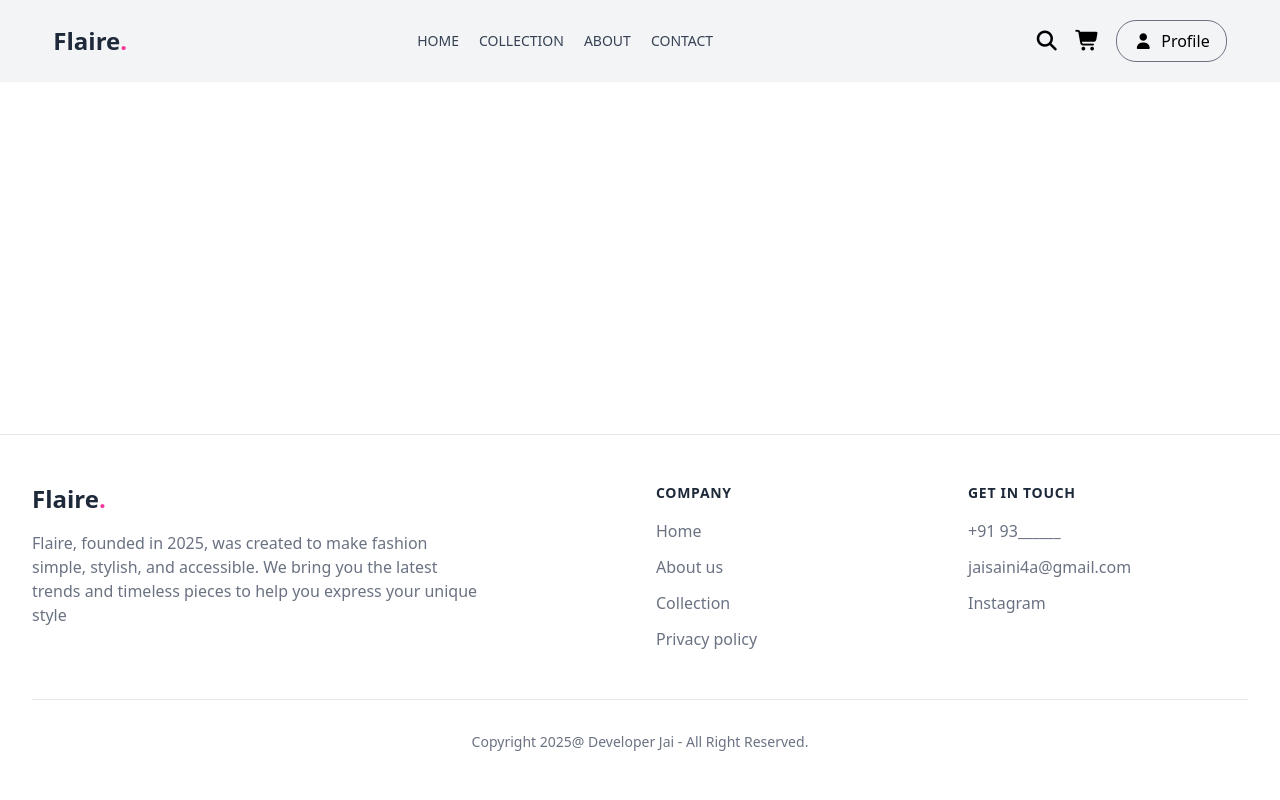
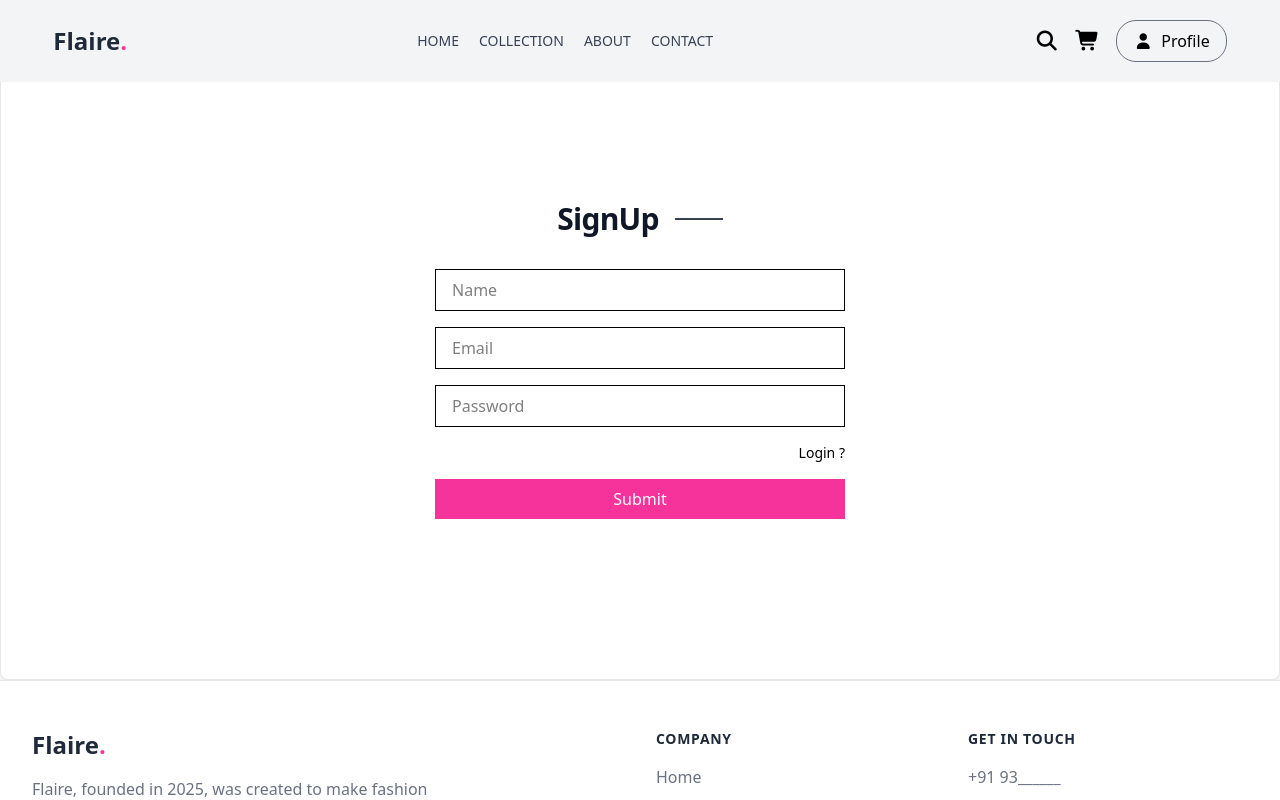
Before and after one commit to Jai-Sainii/Flairs_E-Commerce_Website, a React (Vite) app in the folder frontend/: page /profile in a window 1280 px wide. Shown: the top 800 px of the page. Built offline with nearby package versions, Linux system fonts and the light colour scheme.

Commit message:
Login and Signup added to Profile Section

```diff
--- a/frontend/src/App.jsx
+++ b/frontend/src/App.jsx
@@ -13,6 +13,7 @@ import Footer from "./components/Footer";
 import ProductView from "./pages/ProductView";
 import { ToastContainer } from "react-toastify";
 import "react-toastify/dist/ReactToastify.css";
+import Profile from "./pages/Profile";
 
 function App() {
   return (
@@ -22,6 +23,7 @@ function App() {
         <main className="flex-grow">
           <Routes>
             <Route path="/" element={<Home />} />
+            <Route path="/profile" element={<Profile />} />
             <Route path="/cart" element={<Cart />} />
             <Route path="/Product/:id" element={<ProductView />} />
             <Route path="/collection" element={<Collection />} />
@@ -41,7 +43,7 @@ function App() {
           closeOnClick
           pauseOnHover
           draggable
-          theme="colored" // light | dark | colored
+          theme="colored"
         />
       </div>
     </>
--- a/frontend/src/components/Footer.jsx
+++ b/frontend/src/components/Footer.jsx
@@ -17,7 +17,7 @@ const contactInfo = [
 
 const Footer = () => {
   return (
-    <footer className="mt-30 w-full bg-white border-t border-gray-200">
+    <footer className="w-full bg-white border-t border-gray-200">
       <div className="container mx-auto px-6 lg:px-8 py-12">
 
         {/* --- Footer content grid --- */}
--- a/frontend/src/components/Navbar.jsx
+++ b/frontend/src/components/Navbar.jsx
@@ -26,6 +26,10 @@ const Navbar = () => {
   const handleCart = () => {
     navigate("/cart");
   };
+
+  const handleProfile = () => {
+    navigate("/profile")
+  }
 
   return (
     <div className="w-full flex fixed z-100 bg-gray-100 items-center justify-center">
@@ -101,7 +105,7 @@ const Navbar = () => {
             </div>
             <div className="group-hover:block hidden absolute dropdown-menu right-0 pt-4">
               <div className="flex flex-col gap-2 w-36 py-3 px-5 bg-slate-100 text-gray-500 rounded">
-                <p className="cursor-pointer hover:text-black">My Profile</p>
+                <p onClick={handleProfile} className="cursor-pointer hover:text-black">My Profile</p>
                 <p className="cursor-pointer hover:text-black">Orders</p>
                 <p className="cursor-pointer hover:text-black">Logout</p>
               </div>
--- a/frontend/src/components/Signup.jsx
+++ b/frontend/src/components/Signup.jsx
@@ -1,25 +1,34 @@
-import React from "react";
+import React, { useState } from "react";
 import { useForm } from "react-hook-form";
 import axios from "axios";
 
 const Signup = () => {
+
+  const [check, setCheck] = useState(true)
+
   const {
-    register,
-    handleSubmit,
-    setError,
-    formState: { errors, isSubmitting },
+    register: registerSignup,
+    handleSubmit: handleSubmitSignup,
+    formState: { errors: signupErrors, isSubmitting: isSignupSubmitting },
   } = useForm();
 
-  const onSubmit = async (data) => {
+  const {
+    register: registerLogin,
+    handleSubmit: handleSubmitLogin,
+    formState: { errors: loginErrors, isSubmitting: isLoginSubmitting },
+  } = useForm();
+
+  const onSubmitSignup = async (data) => {
     try {
-      const response = await axios.post("http://localhost:5000/api/auth/signup", data);
-      console.log("data submitted", data);
+      const response = await axios.post(
+        "http://localhost:5000/api/auth/signup",
+        data
+      );
 
-      const token  = response.data.token;
+      const token = response.data.token;
 
       if (token) {
         localStorage.setItem("token", token);
-        console.log("Token saved to localStorage:", token);
       } else {
         console.error("No token received from backend");
       }
@@ -31,73 +40,173 @@ const Signup = () => {
     }
   };
 
+  const onSubmitLogin = async (Logindata) => {
+    try {
+      const response = await axios.post("http://localhost:5000/api/auth/login", Logindata);
+
+      const token = response.data.token;
+
+      if (token) {
+        localStorage.setItem("token", token);
+      } else {
+        console.error("No token received from backend");
+      }
+    } catch (error) {
+      console.error(
+        "Error submitting data:",
+        error.response?.data || error.message
+      );
+    }
+  };
+
+  const handleLogin = () => {
+    setCheck(false)
+  }
+  const handleSignup = () => {
+    setCheck(true)
+  }
+
   return (
-    <div className="max-w-md mx-auto mt-10 bg-white rounded-lg shadow-lg p-6 border border-gray-200">
-      <form className="space-y-4" onSubmit={handleSubmit(onSubmit)}>
-        {/* Username */}
+    <>
+      {check?
+        <div className="min-w-screen min-h-[80vh] flex flex-col mx-auto mt-10 bg-white rounded-lg shadow-lg p-6 border border-gray-200 items-center justify-center">
+          <div className="text-center mb-4 md:mb-8">
+            <div className="flex items-center justify-center">
+              <h2 className="text-1xl md:text-3xl font-bold tracking-tight text-gray-900">
+                SignUp
+              </h2>
+              <span className="hidden sm:block w-12 h-0.5 bg-gray-700 ml-4"></span>
+            </div>
+          </div>
+
+          <form className="w-1/3 space-y-4" onSubmit={handleSubmitSignup(onSubmitSignup)}>
             <div>
               <input
-            placeholder="name"
+                placeholder="Name"
                 type="text"
-            className="w-full px-4 py-2 border rounded-md focus:outline-none focus:ring-2 focus:ring-blue-400"
-            {...register("name", {
+                className="w-full px-4 py-2 border focus:outline-none focus:ring-2 focus:ring-pink-400"
+                {...registerSignup("name", {
                   required: { value: true, message: "This field is required" },
-              minLength: { value: 4, message: "Min length is 4" }
+                  minLength: { value: 4, message: "Min length is 4" },
                 })}
                 />
-          {errors.name && (
+              {signupErrors.name && (
                 <div className="text-red-500 text-sm mt-1">
-              {errors.name.message}
+                  {signupErrors.name.message}
                 </div>
               )}
             </div>
 
-        {/* Email */}
             <div>
               <input
                 placeholder="Email"
                 type="email"
-            className="w-full px-4 py-2 border rounded-md focus:outline-none focus:ring-2 focus:ring-blue-400"
-            {...register("email", {
+                className="w-full px-4 py-2 border focus:outline-none focus:ring-2 focus:ring-pink-400"
+                {...registerSignup("email", {
                   required: { value: true, message: "This field is required" },
                   minLength: { value: 4, message: "Min length is 4" },
                 })}
                 />
-          {errors.email && (
+              {signupErrors.email && (
                 <div className="text-red-500 text-sm mt-1">
-              {errors.email.message}
+                  {signupErrors.email.message}
                 </div>
               )}
             </div>
 
-        {/* Password */}
             <div>
               <input
                 placeholder="Password"
                 type="password"
-            className="w-full px-4 py-2 border rounded-md focus:outline-none focus:ring-2 focus:ring-blue-400"
-            {...register("password", {
+                className="w-full px-4 py-2 border focus:outline-none focus:ring-2 focus:ring-pink-400"
+                {...registerSignup("password", {
                   minLength: { value: 8, message: "Min length of password is 8" },
                 })}
                 />
-          {errors.password && (
+              {signupErrors.password && (
                 <div className="text-red-500 text-sm mt-1">
-              {errors.password.message}
+                  {signupErrors.password.message}
                 </div>
               )}
             </div>
 
-        {/* Submit button */}
+            <div className="flex flex-row items-center justify-between">
+              <span className="text-sm cursor-pointer"></span>
+              <span onClick={handleLogin} className="text-sm cursor-pointer font-medium">Login ?</span>
+            </div>
+
             <button
               type="submit"
-          disabled={isSubmitting}
-          className="w-full py-2 bg-blue-500 text-white font-medium rounded-md hover:bg-blue-600 disabled:bg-blue-300 transition"
+              disabled={isSignupSubmitting}
+              className="w-full py-2 bg-pink-500 text-white font-medium hover:bg-pink-600 disabled:bg-pink-300 transition"
               >
-          {isSubmitting ? "Submitting..." : "Submit"}
+              {isSignupSubmitting ? "Submitting..." : "Submit"}
             </button>
 
           </form>
         </div>
+      :
+        <div className="min-w-screen min-h-[80vh] flex flex-col items-center justify-center mx-auto mt-10 bg-white rounded-lg shadow-lg p-6 border border-gray-200">
+          <form className="w-1/3 space-y-4" onSubmit={handleSubmitLogin(onSubmitLogin)}>
+
+            <div className="text-center mb-4 md:mb-8">
+              <div className="flex items-center justify-center">
+                <h2 className="text-1xl md:text-3xl font-bold tracking-tight text-gray-900">
+                  Login
+                </h2>
+                <span className="hidden sm:block w-12 h-0.5 bg-gray-700 ml-4"></span>
+              </div>
+            </div>
+
+            <div>
+              <input
+                placeholder="Email"
+                type="email"
+                className="w-full px-4 py-2 border focus:outline-none focus:ring-2 focus:ring-pink-400"
+                {...registerLogin("email", {
+                  required: { value: true, message: "This field is required" },
+                  minLength: { value: 4, message: "Min length is 4" },
+                })}
+              />
+              {loginErrors.email && (
+                <div className="text-red-500 text-sm mt-1">
+                  {loginErrors.email.message}
+                </div>
+              )}
+            </div>
+
+            <div>
+              <input
+                placeholder="Password"
+                type="password"
+                className="w-full px-4 py-2 border focus:outline-none focus:ring-2 focus:ring-pink-400"
+                {...registerLogin("password", {
+                  minLength: { value: 8, message: "Min length of password is 8" },
+                })}
+              />
+              {loginErrors.password && (
+                <div className="text-red-500 text-sm mt-1">
+                  {loginErrors.password.message}
+                </div>
+              )}
+            </div>
+
+            <div className="flex flex-row items-center justify-between">
+              <span className="text-sm cursor-pointer font-medium">Forgot Password ?</span>
+              <span onClick={handleSignup} className="text-sm cursor-pointer font-medium">Create account</span>
+            </div>
+
+            <button
+              type="submit"
+              disabled={isLoginSubmitting}
+              className="w-full py-2 bg-pink-500 text-white font-medium hover:bg-pink-600 disabled:bg-pink-300 transition"
+            >
+              {isLoginSubmitting ? "Submitting..." : "Submit"}
+            </button>
+          </form>
+        </div>
+      }
+    </>
   );
 };
 
--- a/frontend/src/pages/Contact.jsx
+++ b/frontend/src/pages/Contact.jsx
@@ -24,7 +24,6 @@ const Contact = () => {
   return (
     <div className="min-h-screen flex items-center justify-center bg-gray-50 py-10">
       <div className="w-11/12 lg:w-4/5 flex flex-col lg:flex-row bg-white shadow-lg overflow-hidden">
-        {/* ======== LEFT: CONTACT FORM ======== */}
         <div className="lg:w-1/2 p-10">
           <div className='h-[5rem] flex flex-row items-center gap-2'>
             <h1 className='text-3xl font-semibold'>Contact Us</h1>
@@ -76,7 +75,6 @@ const Contact = () => {
           </form>
         </div>
 
-        {/* ======== RIGHT: CONTACT INFO ======== */}
         <div className="lg:w-1/2 bg-pink-50 p-10 flex flex-col justify-center gap-6">
           <h3 className="text-2xl font-semibold mb-4">Get in Touch</h3>
           <div>
--- /dev/null
+++ b/frontend/src/pages/Profile.jsx
@@ -0,0 +1,13 @@
+import React from 'react'
+import Signup from '../components/Signup'
+
+const Profile = () => {
+  return (
+    <div className=''>
+        <Signup />
+    </div>
+
+  )
+}
+
+export default Profile
```
Also changed, not shown: frontend/src/pages/About.jsx (+0 -8 lines). Lines whose indentation alone changed are shown as unchanged.
